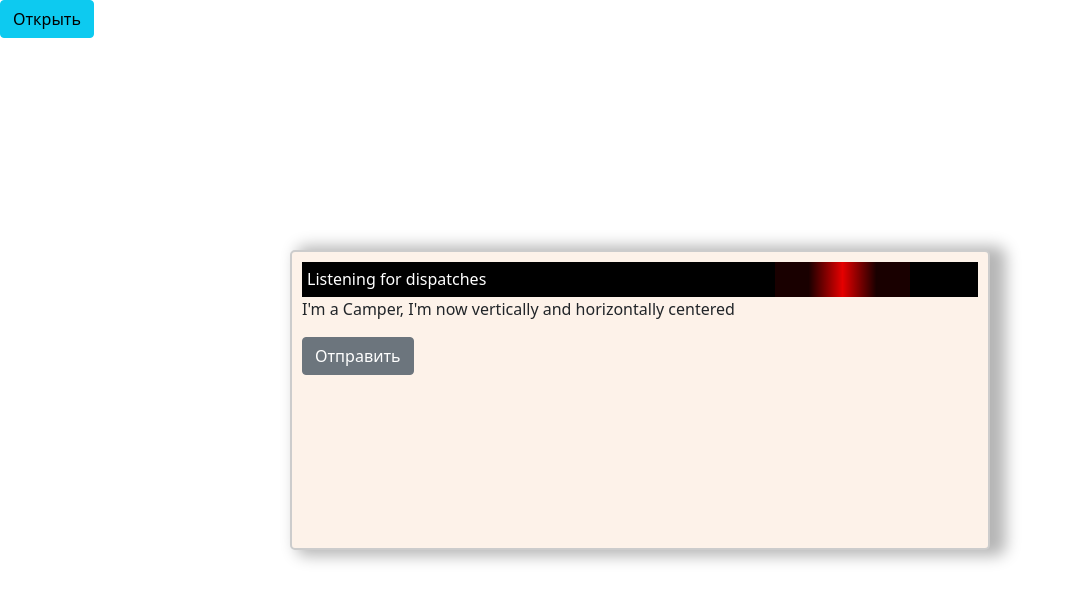
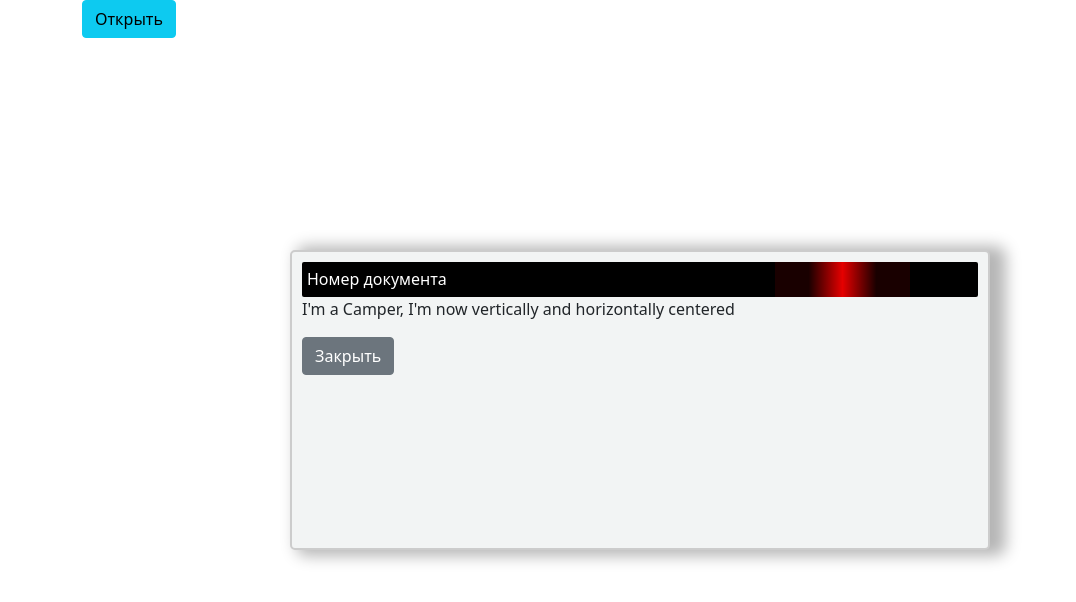
Before and after one commit to Gitart/HTML, a plain HTML site: page animation/animation.html in a window 1280 px wide. Shown: the whole page, without its empty margins (0-1076 px from the left). Drawn offline with nearby package versions, Linux system fonts and the light colour scheme.

Commit message:
Update animation.html

```diff
--- a/animation/animation.html
+++ b/animation/animation.html
@@ -7,10 +7,12 @@
    <link   rel="stylesheet"   href="https://cdnjs.cloudflare.com/ajax/libs/animate.css/4.1.1/animate.min.css">
 
 <style>
+
+/* Window */
 .centered {
   width:         700px;
   height:        300px;
-  background-color:  #fdf2e9 ;
+  background-color:  #f2f4f4  ;
   position:      absolute;
   left:          50%;
   margin-left:  -350px;
@@ -27,6 +29,7 @@
 
 /* Animation */
 .polling_message {
+
   color: white;
   float: left;
   margin-right: 2%;
@@ -34,9 +37,10 @@
 }
 
 .view_port {
+   border-radius: 2px;
   background-color: black;
-  height: 35px;
-  width: 100%;
+  height:  35px;
+  width:   100%;
   overflow: hidden;
 }
 
@@ -46,9 +50,9 @@
   background-image:    -moz-linear-gradient(    left, rgba( 0,0,0,0.9 ) 25%, rgba( 0,0,0,0.1 ) 50%, rgba( 0,0,0,0.9 ) 75%);
   background-image:      -o-linear-gradient(    left, rgba( 0,0,0,0.9 ) 25%, rgba( 0,0,0,0.1 ) 50%, rgba( 0,0,0,0.9 ) 75%);
   background-image:         linear-gradient(to right, rgba( 0,0,0,0.9 ) 25%, rgba( 0,0,0,0.1 ) 50%, rgba( 0,0,0,0.9 ) 75%);
-  color: white;
+  color:  white;
   height: 100%;
-  width: 20%;
+  width:  20%;
 
   -webkit-animation: 4s linear 0s infinite alternate move_eye;
      -moz-animation: 4s linear 0s infinite alternate move_eye;
@@ -75,20 +79,25 @@
 </head>
 
 <body>
+
+
+<div class="container">
+
      <div id="w100" class="centered animate__animated animate__bounce" >
 
-      <div class="view_port">
-               <div class="polling_message">
-                                Listening for dispatches
-               </div>
-               <div class="cylon_eye"></div>
-      </div>
-
+          <div class="view_port">
+             <div class="polling_message">Номер документа</div>
+             <div class="cylon_eye"></div>
+          </div>
 
            <p>I'm a Camper, I'm now vertically and horizontally centered</p>
-           <button type="submit" class="btn btn-secondary"  onclick="closewindow()">Отправить</button>
+           <button type="submit" class="btn btn-secondary"  onclick="closewindow()">Закрыть</button>
      </div>
 
      <button type="submit" class="btn btn-info"  onclick="openwindow()">Открыть</button>
+</div>
+
+
+
 </body>
 </html>
```
